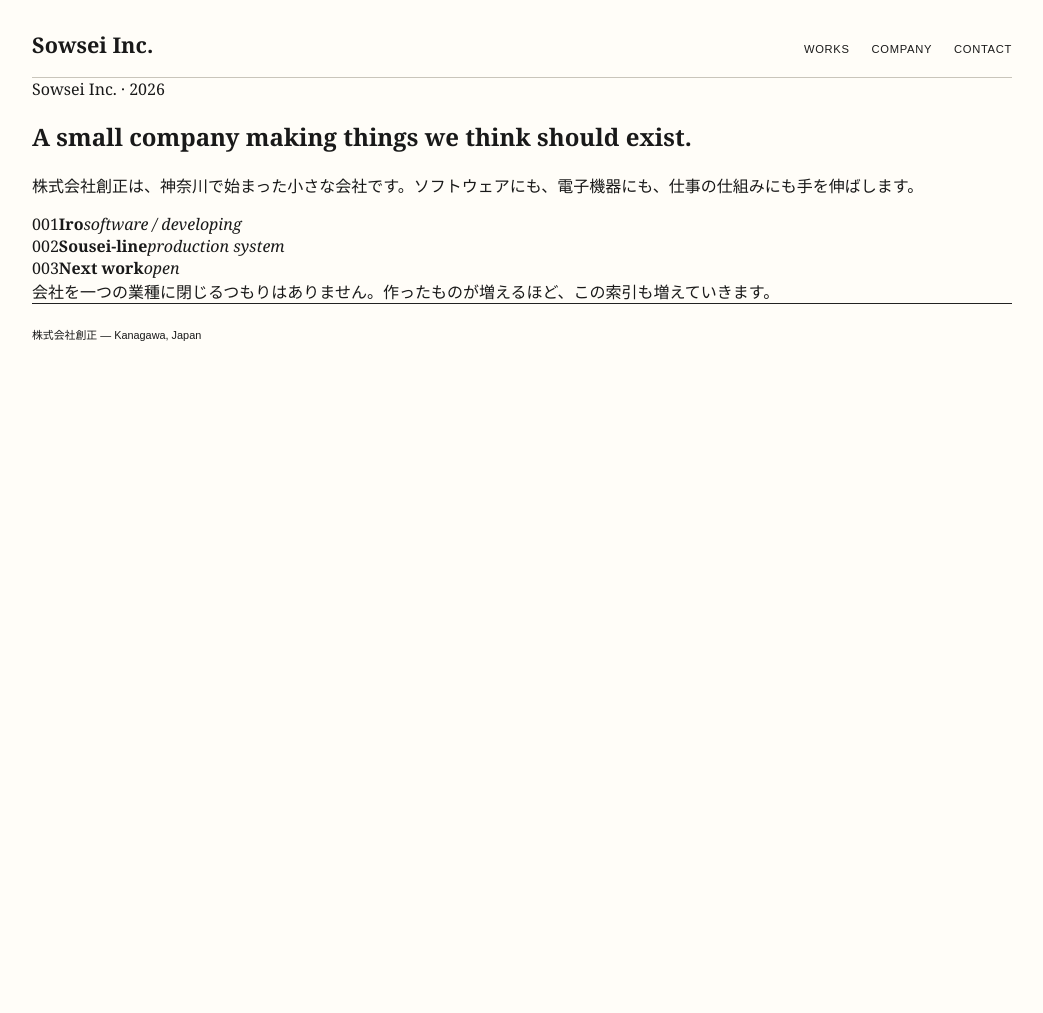
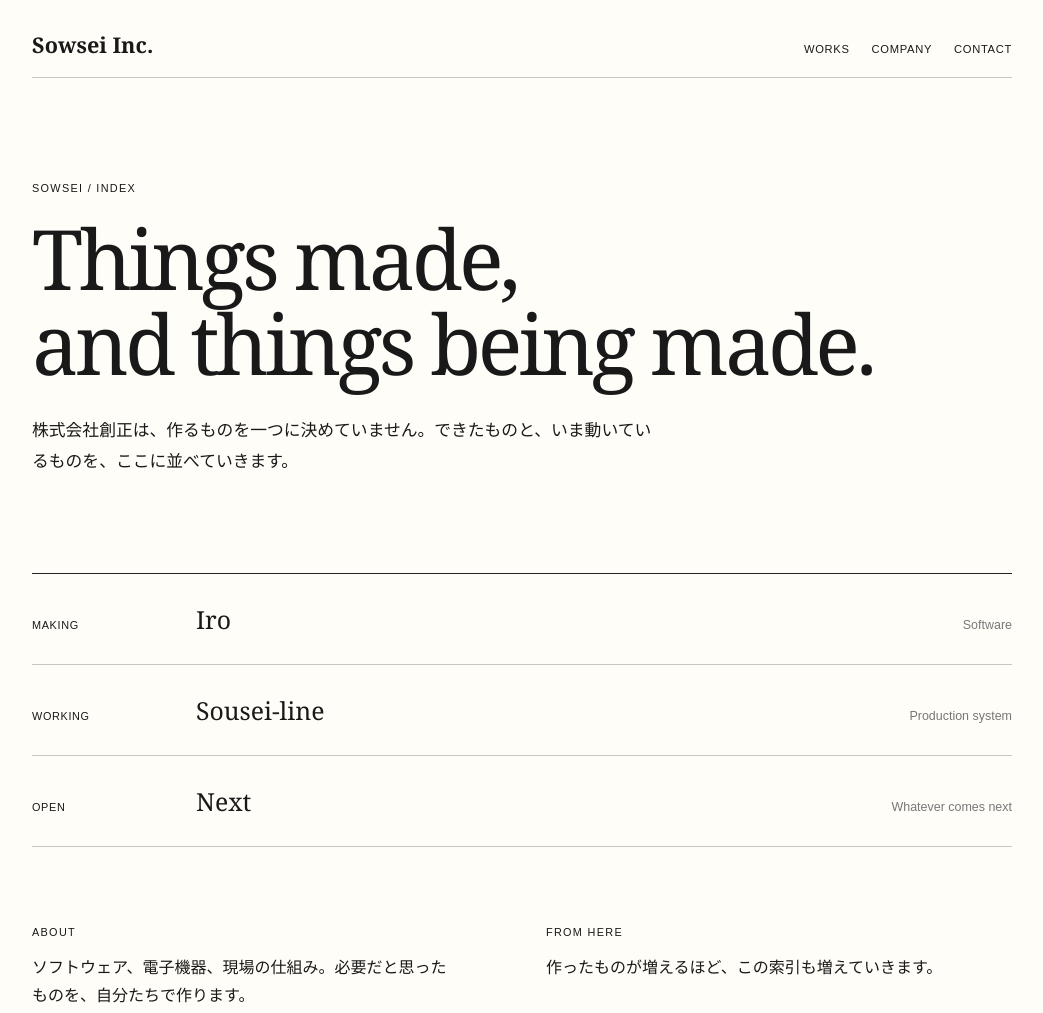
Before and after one commit to sowsei-inc/sowsei-site, an Astro site: page / in a window 1280 px wide. Shown: the top 1013 px of the page, without its empty margins (118-1161 px from the left). Before the commit the page ends 800 px from the top, so only its background shows below. Built offline with nearby package versions, Linux system fonts and the light colour scheme; Astro itself is replaced by a stand-in of ours.

Commit message:
Add Gate D Preview home composition

```diff
--- a/src/pages/index.astro
+++ b/src/pages/index.astro
@@ -1,4 +1,4 @@
 ---
 import BaseLayout from '../layouts/BaseLayout.astro';
 ---
-<BaseLayout title="Sowsei Inc."><section class="intro"><div class="date">Sowsei Inc. · 2026</div><h1>A small company making things we think should exist.</h1><p>株式会社創正は、神奈川で始まった小さな会社です。ソフトウェアにも、電子機器にも、仕事の仕組みにも手を伸ばします。</p></section><section class="index"><div class="row"><span>001</span><strong>Iro</strong><em>software / developing</em></div><div class="row"><span>002</span><strong>Sousei-line</strong><em>production system</em></div><div class="row"><span>003</span><strong>Next work</strong><em>open</em></div></section><section class="note">会社を一つの業種に閉じるつもりはありません。作ったものが増えるほど、この索引も増えていきます。</section></BaseLayout>
+<BaseLayout title="Sowsei Inc."><section class="hero"><div class="eyebrow">Sowsei / Index</div><h1>Things made,<br/>and things being made.</h1><p>株式会社創正は、作るものを一つに決めていません。できたものと、いま動いているものを、ここに並べていきます。</p></section><section class="works"><article class="work"><span class="state">Making</span><strong>Iro</strong><small>Software</small></article><article class="work"><span class="state">Working</span><strong>Sousei-line</strong><small>Production system</small></article><article class="work"><span class="state">Open</span><strong>Next</strong><small>Whatever comes next</small></article></section><section class="after"><div><span class="section-label">About</span><p>ソフトウェア、電子機器、現場の仕組み。必要だと思ったものを、自分たちで作ります。</p></div><div><span class="section-label">From here</span><p>作ったものが増えるほど、この索引も増えていきます。</p></div></section></BaseLayout>
```
